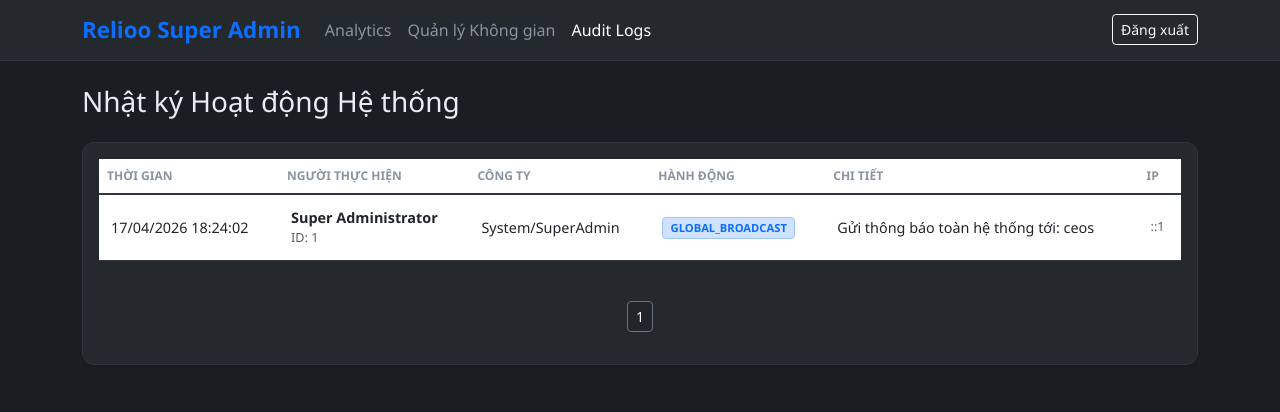
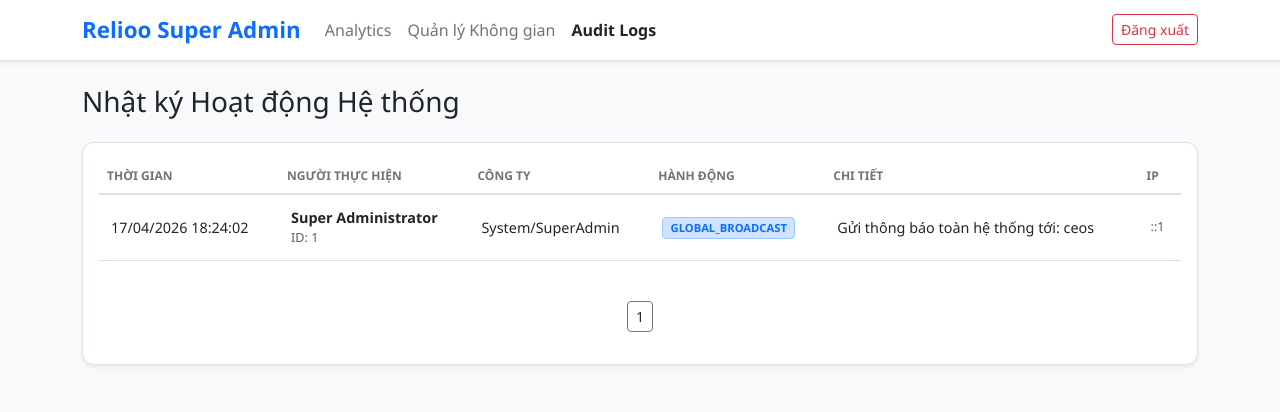
Before and after one commit to tahpnart8/Nhom9-WebDev-EnterpriseSocialNetwork-Project, a PHP site: page /index.php?action=audit_logs in a window 1280 px wide. Shown: the top 412 px of the page. Run offline with PHP 8.4, Linux system fonts and the light colour scheme; the visitor is signed in with stand-in values (Sample User, id 1); data comes from the database, SQL or seed files in the repository.

Commit message:
sửa màu giao diện admin

```diff
--- a/views/admin_super/audit_logs.php
+++ b/views/admin_super/audit_logs.php
@@ -10,12 +10,12 @@
     <link href="https://cdn.jsdelivr.net/npm/bootstrap-icons@1.10.5/font/bootstrap-icons.css" rel="stylesheet">
     <style>
         :root {
-            --primary-bg: #1a1d21;
-            --secondary-bg: #24292e;
+            --primary-bg: #f8f9fa;
+            --secondary-bg: #ffffff;
             --accent-color: #0d6efd;
-            --card-border: #30363d;
-            --text-main: #e6edf3;
-            --text-muted: #8b949e;
+            --card-border: #dee2e6;
+            --text-main: #212529;
+            --text-muted: #6c757d;
         }
         body { background-color: var(--primary-bg); color: var(--text-main); font-family: 'Segoe UI', Tahoma, Geneva, Verdana, sans-serif; }
         .navbar { background-color: var(--secondary-bg); border-bottom: 1px solid var(--card-border); }
@@ -25,12 +25,12 @@
         .table td { border-bottom: 1px solid var(--card-border); padding: 0.75rem; vertical-align: middle; }
         .brand-logo { font-weight: 800; color: var(--accent-color); font-size: 1.4rem; }
         .nav-link { color: var(--text-muted) !important; font-weight: 500; }
-        .nav-link.active { color: #fff !important; }
+        .nav-link.active { color: var(--text-main) !important; font-weight: 600; }
         .badge-action { font-size: 0.7rem; border-radius: 4px; }
     </style>
 </head>
 <body>
-    <nav class="navbar navbar-expand-lg navbar-dark sticky-top mb-4">
+    <nav class="navbar navbar-expand-lg navbar-light bg-white sticky-top mb-4 shadow-sm">
         <div class="container">
             <a class="navbar-brand brand-logo" href="index.php?action=admin_dashboard">Relioo Super Admin</a>
             <div class="collapse navbar-collapse" id="navbarNav">
@@ -40,7 +40,7 @@
                     <li class="nav-item"><a class="nav-link active" href="index.php?action=audit_logs">Audit Logs</a></li>
                 </ul>
                 <div class="d-flex align-items-center">
-                    <a href="index.php?action=logout" class="btn btn-outline-light btn-sm">Đăng xuất</a>
+                    <a href="index.php?action=logout" class="btn btn-outline-danger btn-sm">Đăng xuất</a>
                 </div>
             </div>
         </div>
@@ -94,7 +94,7 @@
                     <ul class="pagination pagination-sm justify-content-center">
                         <?php for($i=1; $i<=$totalPages; $i++): ?>
                             <li class="page-item <?= ($i == $page) ? 'active' : '' ?>">
-                                <a class="page-link bg-dark border-secondary text-white" href="index.php?action=audit_logs&page=<?= $i ?>"><?= $i ?></a>
+                                <a class="page-link bg-white border-secondary text-dark" href="index.php?action=audit_logs&page=<?= $i ?>"><?= $i ?></a>
                             </li>
                         <?php endfor; ?>
                     </ul>
```
Also changed, not shown: views/admin_super/companies.php (+13 -13 lines), views/admin_super/dashboard.php (+13 -11 lines).
